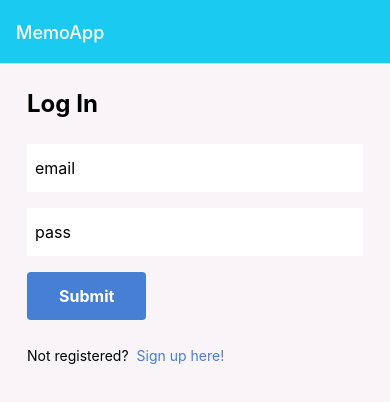
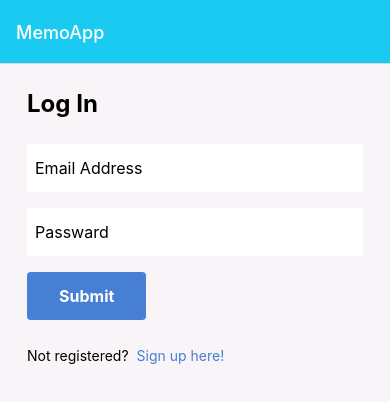
Before and after one commit to tateking1257/MemoApp, a React Native app: screen /Login in a window 390 px wide. Shown: the top 402 px of the page. Built offline with nearby package versions, Linux system fonts and the light colour scheme.

Commit message:
set textInput options

```diff
--- a/src/components/CircleButtom.jsx
+++ b/src/components/CircleButtom.jsx
@@ -11,6 +11,7 @@
         </TouchableOpacity>
     );
 }
+
 
 CircleButtom.propTypes = {
     style: shape(),
--- /dev/null
+++ b/src/components/Info.jsx
@@ -0,0 +1,41 @@
+import React,{ useState } from 'react';
+import { StyleSheet, TextInput, View } from 'react-native';
+
+export default function Info(){
+    const [email, setEmail] = useState('');
+    const [passward, setPassward] = useState('');
+    return(
+        <View>
+            <TextInput
+                style={styles.input}
+                value={email}
+                onChangeText={(text)=>{ setEmail(text); }}
+                autoCapitalize="none"
+                keyboardType='email-address'
+                placeholder='Email Address'
+                textContentType='emailAddress'
+            />
+            <TextInput
+                style={styles.input}
+                value={passward}
+                onChangeText={(text)=>{ setPassward(text); }}
+                autoCapitalize="none"
+                placeholder='Passward'
+                secureTextEntry
+                textContentType='password'
+            />
+        </View>
+    );
+}
+
+const styles = StyleSheet.create({
+    input: {
+        fontSize: 16,
+        height: 48,
+        borderColor: '#dddddd',
+        borderweight: 1,
+        backgroundColor: '#ffffff',
+        paddingHorizontal: 8,
+        marginBottom: 16,
+    },
+});
--- a/src/screens/LoginScreen.jsx
+++ b/src/screens/LoginScreen.jsx
@@ -2,6 +2,7 @@
 import { View, Text, TextInput, StyleSheet, TouchableOpacity } from 'react-native';
 
 import Buttom from '../components/Buttom';
+import Info from '../components/Info';
 
 export default function LoginScreen(props) {
     const { navigation } = props;
@@ -9,8 +10,7 @@
         <View style={styles.container}>
             <View style={styles.inner}>
                 <Text style={styles.title}>Log In</Text>
-                <TextInput style={styles.input} value="email" />
-                <TextInput style={styles.input} value="pass" />
+                <Info />
                 <Buttom
                     label='Submit'
                     onPress={()=>{
@@ -54,15 +54,6 @@
         lineHeight: 32,
         marginBottom: 24,
     },
-    input: {
-        fontSize: 16,
-        height: 48,
-        borderColor: '#dddddd',
-        borderweight: 1,
-        backgroundColor: '#ffffff',
-        paddingHorizontal: 8,
-        marginBottom: 16,
-    },
     footContainer: {
         flexDirection: 'row',
     },
--- a/src/screens/SignUpScreen.jsx
+++ b/src/screens/SignUpScreen.jsx
@@ -2,6 +2,7 @@
 import { View, Text, TextInput, StyleSheet, Alert, TouchableOpacity } from 'react-native';
 
 import Buttom from '../components/Buttom';
+import Info from '../components/Info';
 
 export default function SignUpScreen(props) {
     const { navigation } = props;
@@ -9,8 +10,7 @@
         <View style={styles.container}>
             <View style={styles.inner}>
                 <Text style={styles.title}>Sign up</Text>
-                <TextInput style={styles.input} value="email" />
-                <TextInput style={styles.input} value="pass" />
+                <Info />
                 <Buttom
                     label='Submit'
                     onPress={()=>{
@@ -53,15 +53,6 @@
         lineHeight: 32,
         marginBottom: 24,
     },
-    input: {
-        fontSize: 16,
-        height: 48,
-        borderColor: '#dddddd',
-        borderweight: 1,
-        backgroundColor: '#ffffff',
-        paddingHorizontal: 8,
-        marginBottom: 16,
-    },
     footContainer: {
         flexDirection: 'row',
     },
```
Lines whose indentation alone changed are shown as unchanged.
